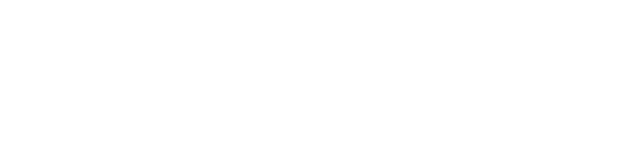
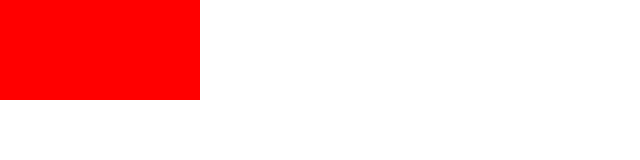
Before and after one commit to Mokujinnn/IT_labs, a plain HTML site: page rgr/index.html in a window 1280 px wide. Shown: the whole page, without its empty margins (0-640 px from the left). Drawn offline with Linux system fonts and the light colour scheme.

Commit message:
add box-sizing: border-box for all elements

```diff
--- a/rgr/css/style.css
+++ b/rgr/css/style.css
@@ -38,3 +38,21 @@
         url('../fonts/inter-v13-cyrillic_latin-600.woff') format('woff'),
         /* Chrome 5+, Firefox 3.6+, IE 9+, Safari 5.1+, iOS 5+ */
 }
+
+html
+{
+    box-sizing: border-box;
+}
+
+*, *::after, *::before
+{
+    box-sizing: inherit;
+}
+
+.item
+{
+    width: 200px;
+    height: 100px;
+    background-color: red;
+    padding: 20px;
+}
--- a/rgr/index.html
+++ b/rgr/index.html
@@ -8,6 +8,6 @@
     <link rel="stylesheet" href="css/style.css">
 </head>
 <body>
-
+    <div class="item"></div>
 </body>
 </html>
```
